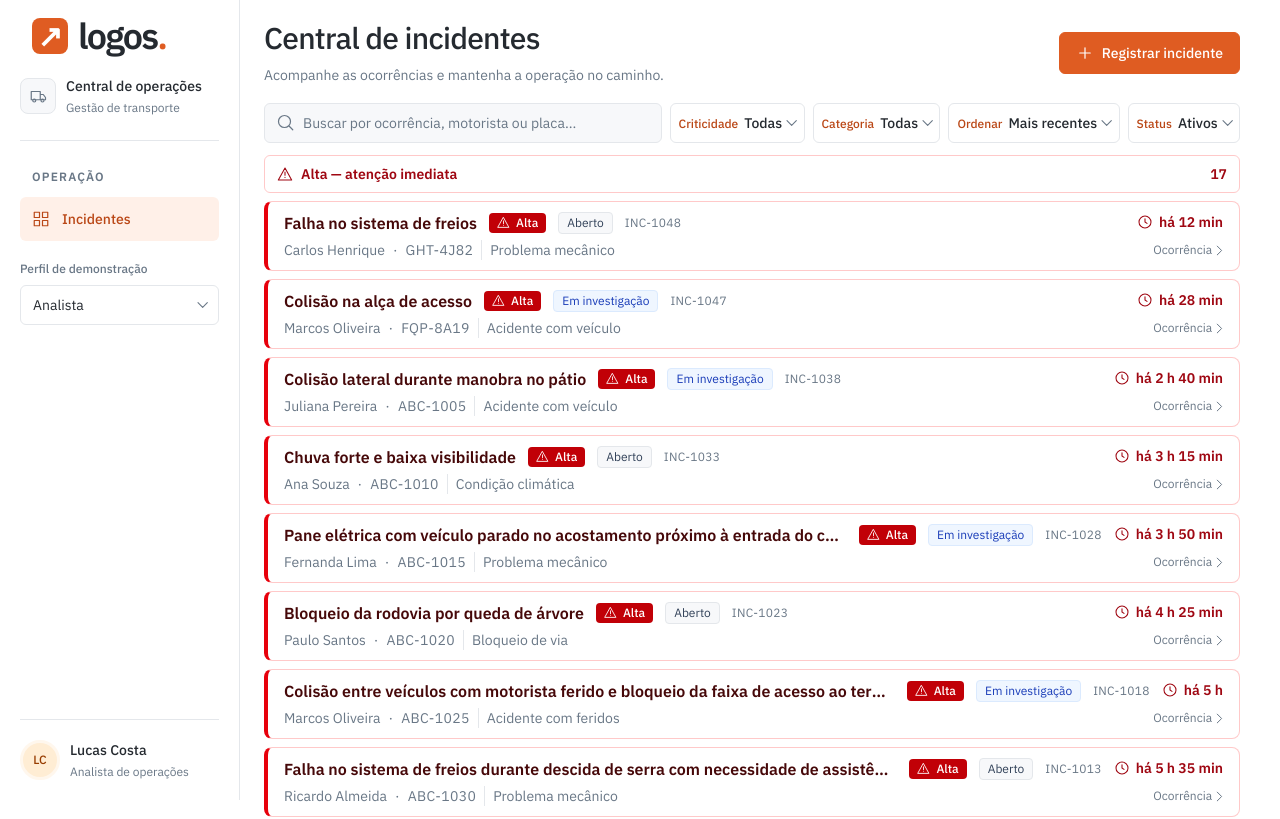
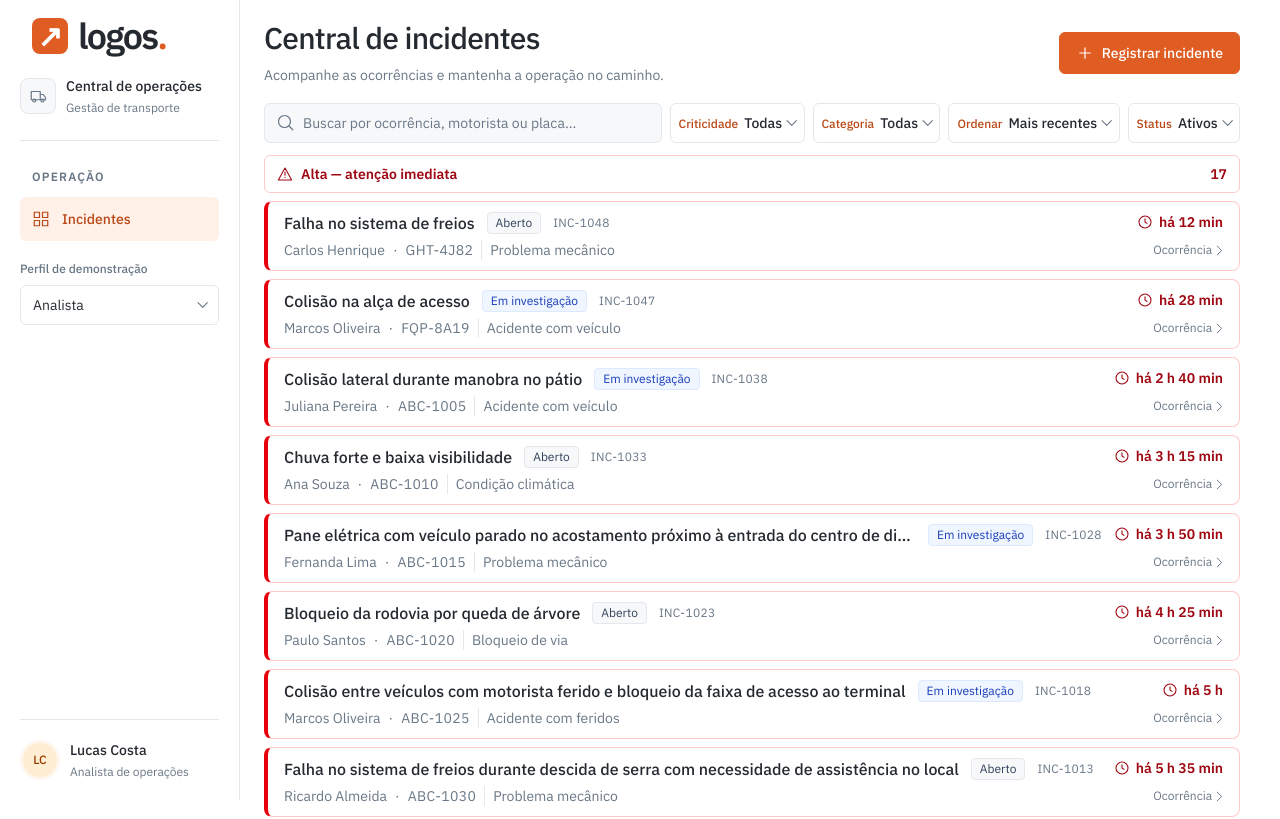
Before and after one commit to Furl4n/Logos, a React (Vite) app in the folder frontend/: page /incidentes in a window 1280 px wide. Shown: the top 819 px of the page. Built offline with nearby package versions, Linux system fonts and the light colour scheme.

Commit message:
style: padroniza títulos e simplifica destaque dos cards de incidentes

```diff
--- a/frontend/src/components/incident/IncidentCard.tsx
+++ b/frontend/src/components/incident/IncidentCard.tsx
@@ -29,13 +29,13 @@ export default function IncidentCard({ incident, onSelect }: { incident: Inciden
     >
       <div className="flex items-start justify-between gap-3">
         <div className="flex min-w-0 flex-1 flex-wrap items-center gap-x-3 gap-y-1.5 sm:flex-nowrap">
-        <h4 title={incident.title} className={`min-w-0 max-w-full truncate text-base leading-snug ${urgent ? 'font-semibold text-red-950' : 'font-medium'}`}>
+        <h4 title={incident.title} className="min-w-0 max-w-full truncate text-base leading-snug font-medium text-ink">
           {incident.title}
         </h4>
-        <span className={`inline-flex shrink-0 items-center gap-1.5 rounded px-2 py-0.5 text-xs font-medium ${urgent ? 'bg-red-700 text-white' : severity.badge}`}>
-            {urgent ? <Icon name="alert" size={13} /> : <span className="size-1 rounded-full bg-current" />}
+        {!urgent && <span className={`inline-flex shrink-0 items-center gap-1.5 rounded px-2 py-0.5 text-xs font-medium ${severity.badge}`}>
+            <span className="size-1 rounded-full bg-current" />
             {incident.severity}
-        </span>
+        </span>}
         <span className={`shrink-0 rounded border px-2 py-0.5 text-xs ${status}`}>{incident.status}</span>
         <span className="shrink-0 text-xs tracking-wide text-muted">{incident.id}</span>
         </div>
```
